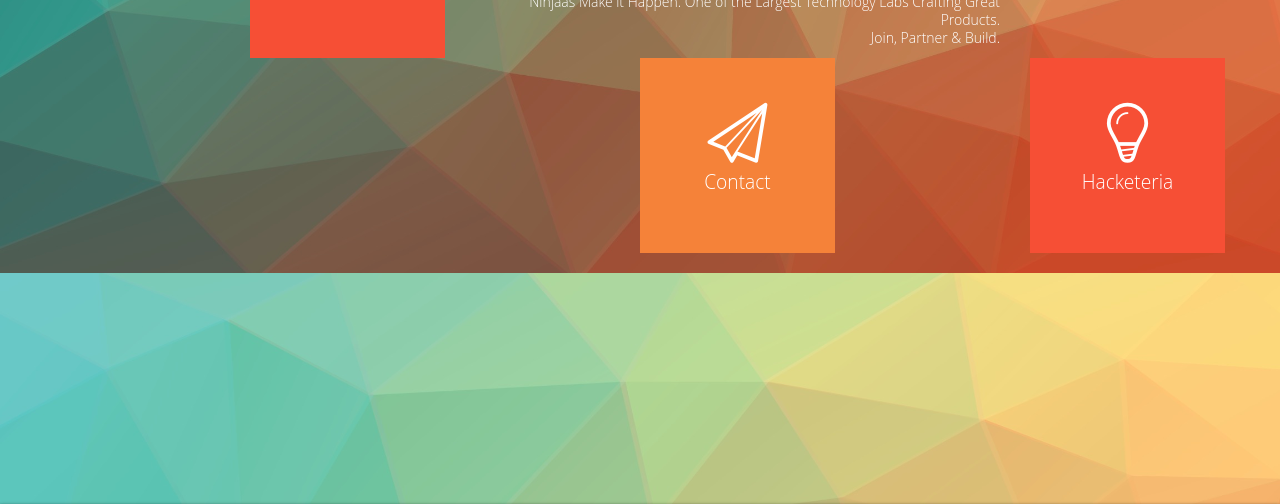
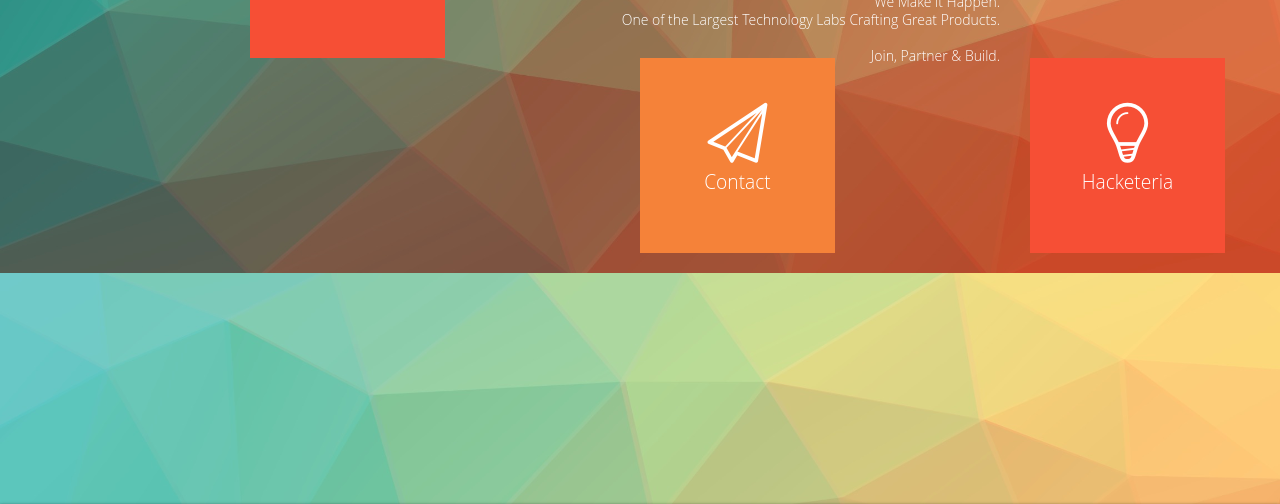
Before and after one commit to ninjaas/ninjaas.github.io, a website: page index.html in a window 1280 px wide. Shown: the part 527-1031 px from the top of the page. Drawn offline with Linux system fonts and the light colour scheme.

Commit message:
Update index.html
updated index file

```diff
--- a/index.html
+++ b/index.html
@@ -81,7 +81,7 @@
 								<div class="brick3 odd   slogan transparent text-right">
 					<div class="inner">
 						<h3>Platform to Craft </h3> <h2> Great ideas</h2>
-                              <p>Ninjaas Make it Happen. One of the Largest Technology Labs Crafting Great Products.<br>Join, Partner & Build.</p>					</div>
+                              <p>We Make it Happen. <br>One of the Largest Technology Labs Crafting Great Products.<br><br>Join, Partner & Build.</p>					</div>
 
 				</div>
 								<div class="brick1 default boffset3 ">
```
